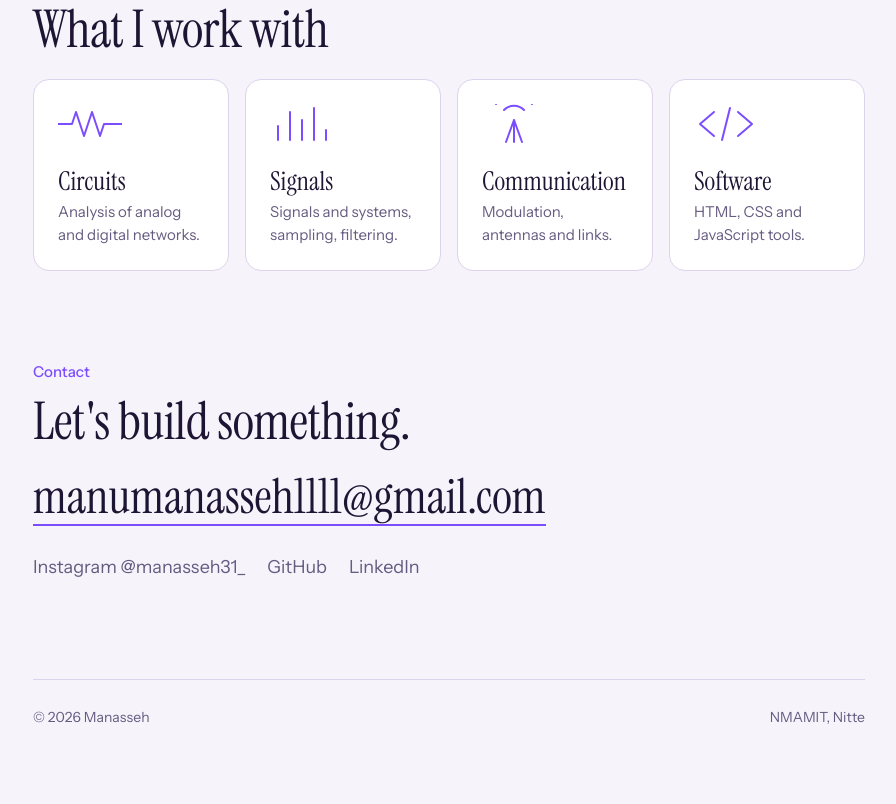
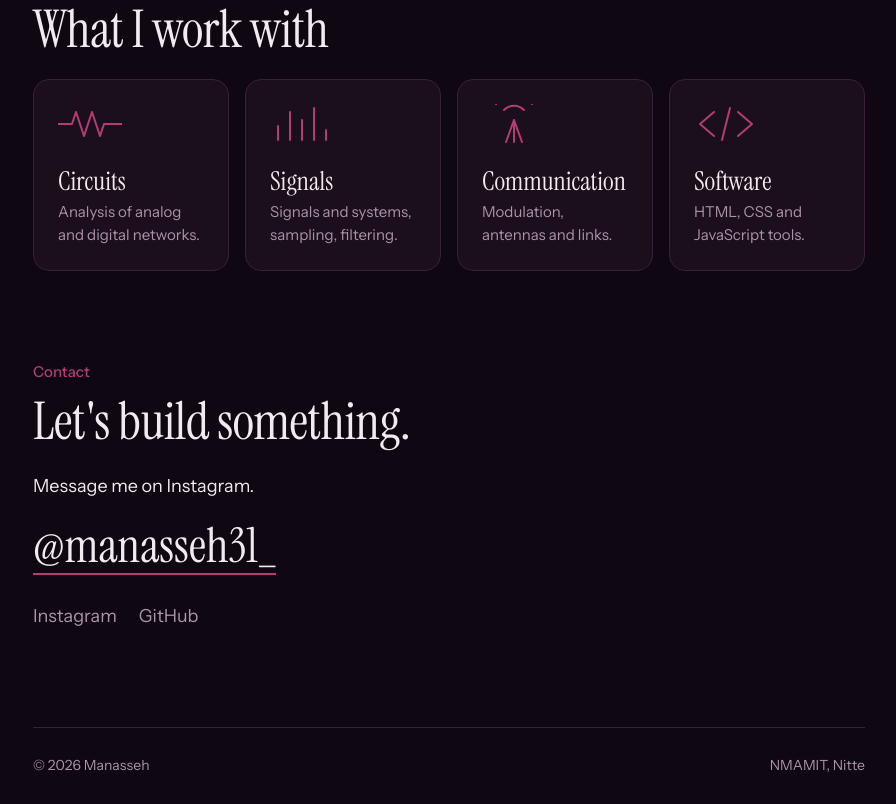
Before and after one commit to manumanasseh1111-sys/manumanasseh1111-sys.github.io, a plain HTML site: page index.html in a window 1280 px wide. Shown: the part 2129-2933 px from the top of the page, without its empty margins (191-1087 px from the left). Before the commit the page ends 2884 px from the top, so only its background shows below. Drawn offline with Linux system fonts and the light colour scheme.

Commit message:
Add files via upload

```diff
--- a/index.html
+++ b/index.html
@@ -6,10 +6,9 @@
 <title>Manasseh (Manu) · Electronics &amp; Communication</title>
 <link rel="stylesheet" href="https://fonts.googleapis.com/css2?family=Instrument+Serif&family=Instrument+Sans:wght@400;500&display=swap">
 <style>
-:root{--bg:#F6F3FB;--card:#FFFFFF;--ink:#1E1433;--muted:#665B80;--line:#DCD3EC;--accent:#7C4DFF;--dot:#D9CFEC;
+:root{--bg:#0F0712;--card:#1B0F1C;--ink:#F2E9F1;--muted:#AC93A9;--line:#3A2038;--accent:#B23D75;--accent2:#7B2D8E;--dot:#2A1728;
 box-sizing:border-box;padding-top:env(safe-area-inset-top,0px);padding-bottom:env(safe-area-inset-bottom,0px)}
-@media (prefers-color-scheme:dark){:root:not([data-theme="light"]){--bg:#100B1C;--card:#181128;--ink:#EEE9F8;--muted:#A094BD;--line:#2D2347;--accent:#A98BFF;--dot:#241B3B}}
-:root[data-theme="dark"]{--bg:#100B1C;--card:#181128;--ink:#EEE9F8;--muted:#A094BD;--line:#2D2347;--accent:#A98BFF;--dot:#241B3B}
+@media (prefers-color-scheme:light){:root[data-theme="light"]{--bg:#F7F1F6;--card:#FFFFFF;--ink:#241220;--muted:#6E5768;--line:#E4D2E1;--accent:#8E2C63;--accent2:#7B2D8E;--dot:#EBD9E8}}
 html{scroll-padding-top:env(safe-area-inset-top,0px);scroll-behavior:smooth}
 *,*::before,*::after{box-sizing:border-box}
 body{margin:0;background:var(--bg);color:var(--ink);font:400 18px/1.7 "Instrument Sans",system-ui,sans-serif}
@@ -23,7 +22,7 @@ nav div{display:flex;gap:22px}
 nav a{text-decoration:none;color:var(--muted)}
 nav a:hover{color:var(--accent)}
 .hero{background-image:radial-gradient(var(--dot) 1.2px,transparent 1.2px);background-size:26px 26px;border-bottom:1px solid var(--line)}
-.hero h1{font-size:clamp(52px,10vw,104px);letter-spacing:-.02em;margin:24px 0 12px;max-width:9em}
+.hero h1{font-size:clamp(52px,10vw,104px);letter-spacing:-.02em;margin:24px 0 12px;max-width:9em;background:linear-gradient(100deg,var(--ink) 30%,var(--accent) 75%,var(--accent2));-webkit-background-clip:text;background-clip:text;color:transparent}
 .hero p.role{color:var(--accent);font-weight:500;font-size:18px;margin:0 0 14px}
 dl.facts{margin:26px 0 0;display:grid;grid-template-columns:auto 1fr;gap:8px 22px;font-size:16px}
 dl.facts dt{color:var(--muted)}
@@ -168,8 +167,9 @@ html.js .rv.in{opacity:1;transform:none}
   <section id="contact" class="contact">
     <p class="sub">Contact</p>
     <h2>Let's build something.</h2>
-    <a class="mail" href="mailto:manumanasseh1111@gmail.com">manumanasseh1111@gmail.com</a>
-    <div class="links"><a href="https://instagram.com/manasseh31_" rel="noopener">Instagram @manasseh31_</a><a href="https://github.com/manumanasseh1111-sys" rel="noopener">GitHub</a><a href="#">LinkedIn</a></div>
+    <p>Message me on Instagram.</p>
+    <a class="mail" href="https://instagram.com/manasseh31_" rel="noopener">@manasseh31_</a>
+    <div class="links"><a href="https://instagram.com/manasseh31_" rel="noopener">Instagram</a><a href="https://github.com/manumanasseh1111-sys" rel="noopener">GitHub</a></div>
   </section>
   <footer><span>© 2026 Manasseh</span><span>NMAMIT, Nitte</span></footer>
 </main>
```
